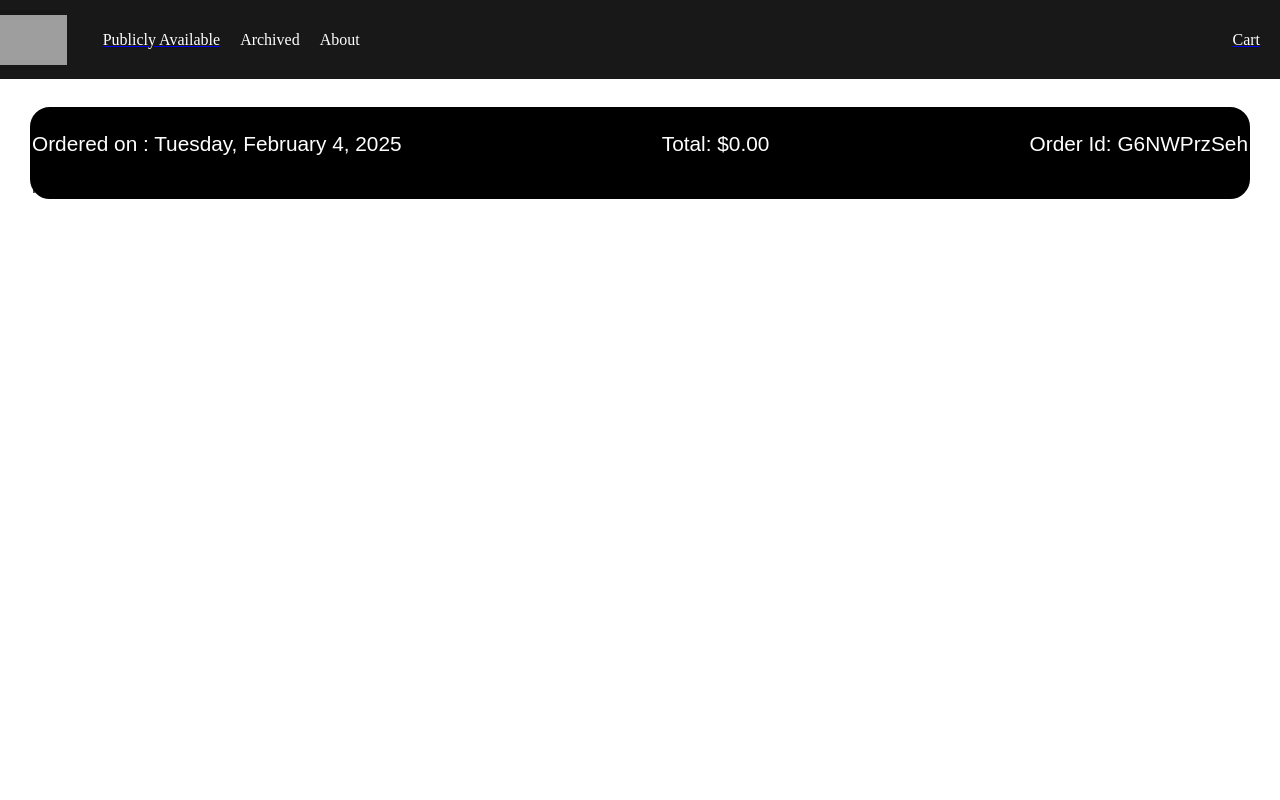
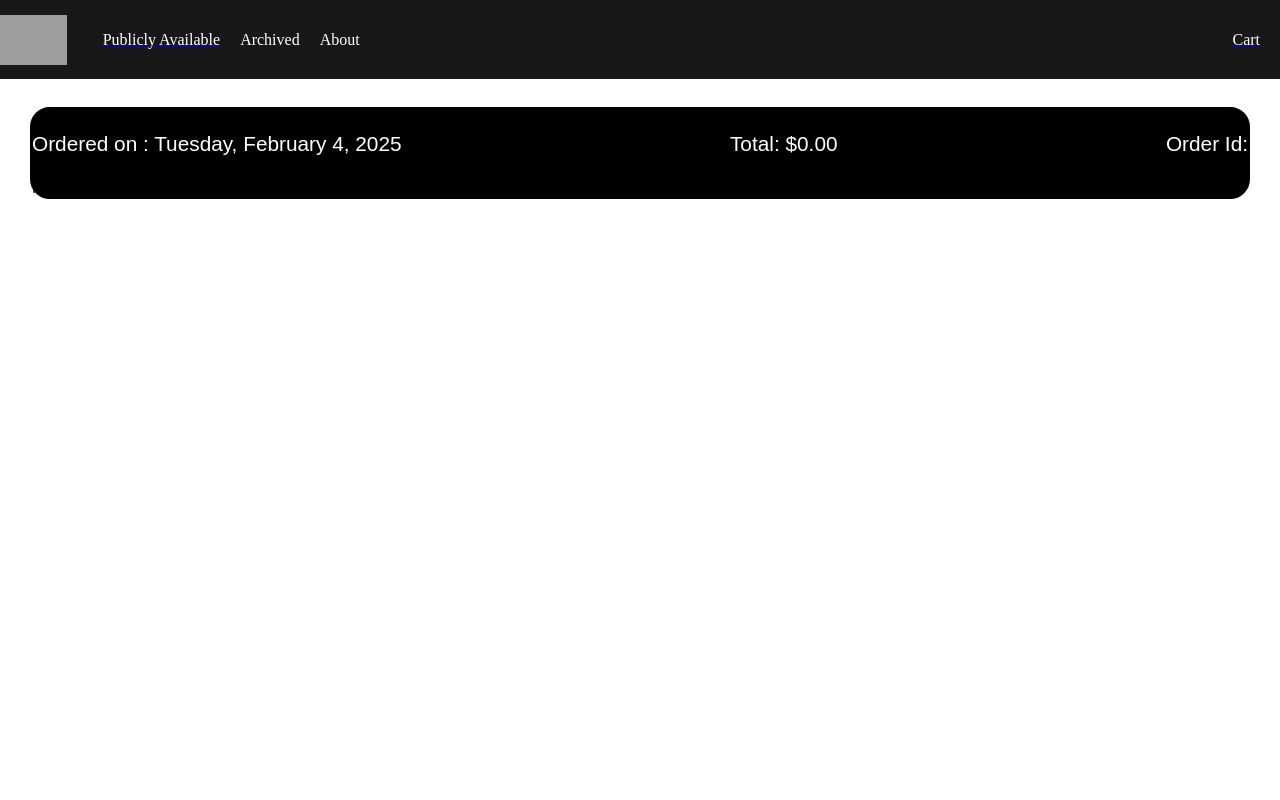
Before and after one commit to Kofi-ea/Fake-Store-App, a React (Vite) app: page /orders in a window 1280 px wide. Shown: the top 800 px of the page. Built offline with nearby package versions, Linux system fonts and the light colour scheme; grey boxes are pictures that could not be loaded.

Commit message:
fixed the orderid

```diff
--- a/src/Pages/OrderPage.jsx
+++ b/src/Pages/OrderPage.jsx
@@ -50,6 +50,7 @@ const OrderPage = () => {
   return (
     <>
       <Header />
+
       <div className="order-page">
         <h1 style={{ textAlign: "center", fontFamily: "arial" }}>
           Your Orders
@@ -58,7 +59,7 @@ const OrderPage = () => {
           <div className="order-details-header">
             <p>Ordered on : {fullDate}</p>
             <p>Total: ${orderPriceTotal}</p>
-            <p>Order Id: {randomId}</p>
+            {cart.length < 1 ? <p>Order Id: </p> : <p>Order Id: {randomId}</p>}
           </div>
 
           {cart && cart.length > 0 ? (
```
